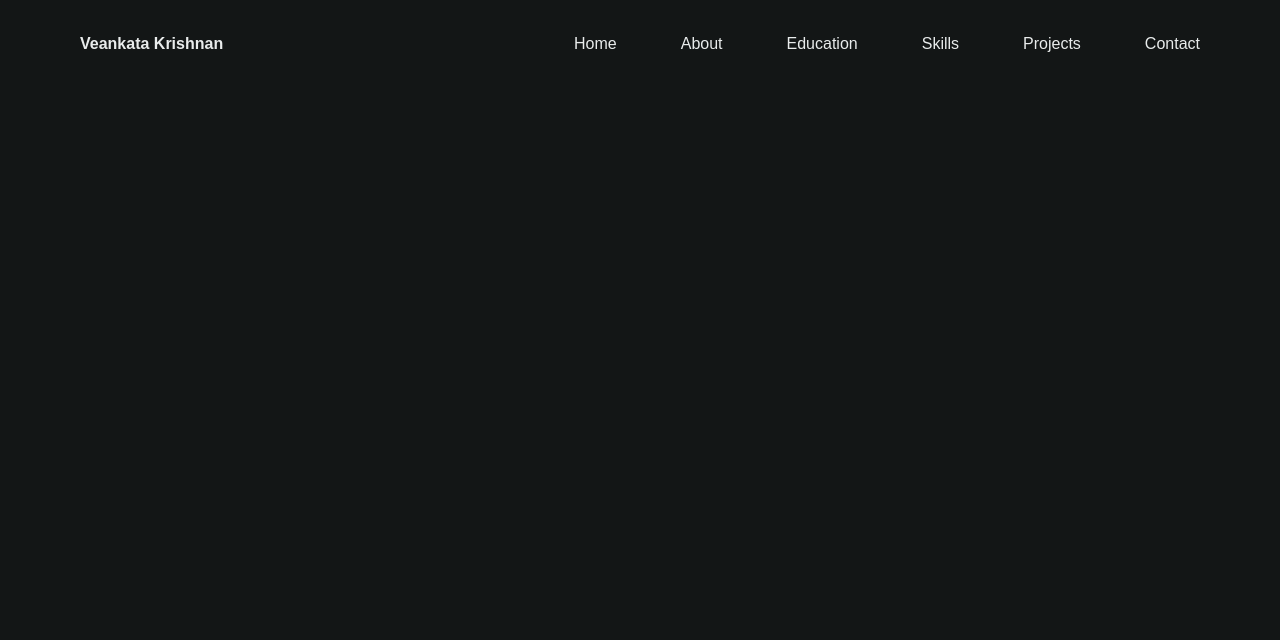
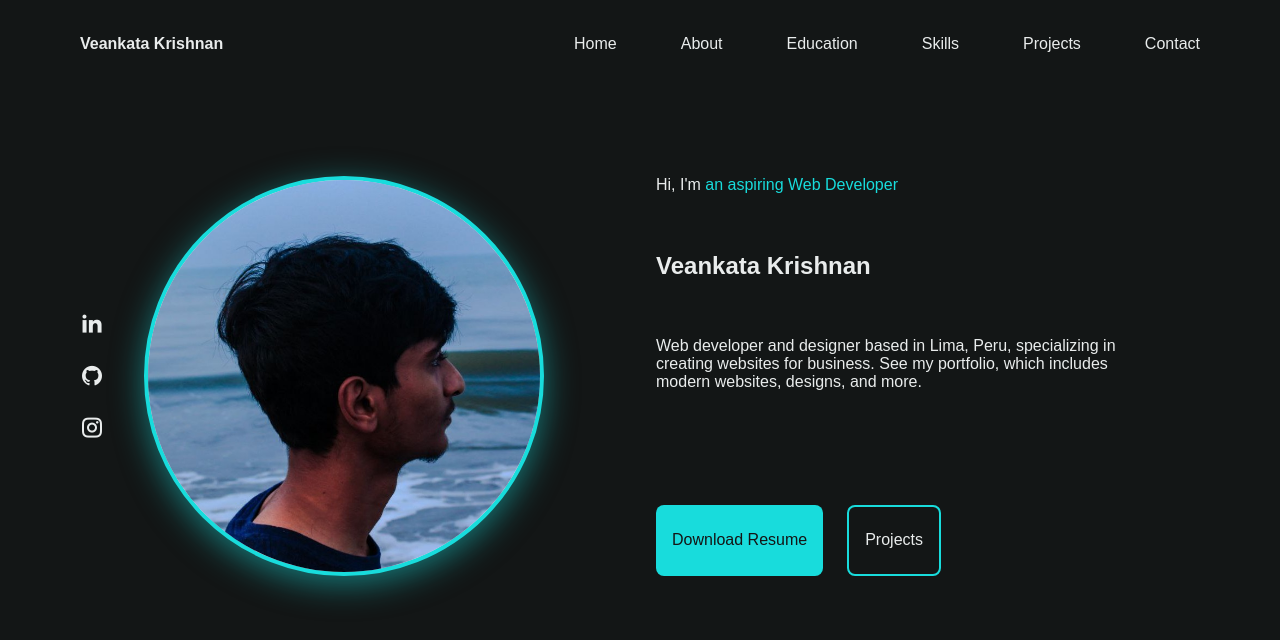
Before and after one commit to veankatakrishnan/responsive-portfolio-html-css-js, a plain HTML site: page index.html in a window 1280 px wide. Drawn offline with nearby package versions, Linux system fonts and the light colour scheme; a web font is replaced by a local one.

Commit message:
Home Section Completed

```diff
--- a/assets/css/styles.css
+++ b/assets/css/styles.css
@@ -228,17 +228,110 @@ img {
 }
 
 /* Add shadow header */
-
+.shadow-header{
+  box-shadow: 0 2px 16px hsla(0, 0%, 0%, .5);
+}
 
 /* Active link */
 
 
 /*=============== HOME ===============*/
+.home__container{
+  row-gap: 4rem;
+  padding-block: 2.5rem 2rem;
+}
 
+.home__content{
+  position: relative;
+  justify-self: center;
+}
 
+.home__image{
+  width: 240px;
+  height: 240px;
+  background-color: var(--white-color);
+  border-radius: 50%;
+  overflow: hidden;
+  display: flex;
+  align-items: flex-end;
+  justify-content: center;
+  border: 5px solid var(--first-color);
+  box-shadow: 0 8px 32px hsla(var(--hue), 80%, 48%, .5);
+}
+
+.home__img{
+  width: 200px;
+  filter: drop-shadow(0 4px 16px hsla(0, 0%, 0%, .2));
+}
+
+.home__social{
+  position: absolute;
+  top: 0;
+  bottom: 0;
+  left: -2.5rem;
+  display: grid;
+  align-content: center;
+  row-gap: 1.5rem;
+}
+
+.home__link{
+  color: var(--white-color);
+  font-size: 1.5rem;
+  transition: transform .4s, color .4s;
+}
+
+.home__link:hover{
+  transform: translate(-.25rem);
+  color: var(--first-color);
+}
+
+.home__data{
+  text-align: center;
+  row-gap: 1rem;
+}
+
+.home__subtitle span{
+  color: var(--first-color);
+}
+
+.home__title{
+  font-size: var(--bigger-font-size);
+  color: var(--first-color);
+}
+
+.home__buttons{
+  display: flex;
+  flex-wrap: wrap;
+  gap: .5rem;
+  justify-content: center;
+  margin-top: 2rem;
+}
 /*=============== BUTTON ===============*/
+.button{
+  display: inline-flex;
+  justify-content: center;
+  align-items: center;
+  background-color: var(--first-color);
+  color: var(--black-color);
+  font-weight: var(--font-medium);
+  padding: 0.5rem 1rem;
+  border-radius: .5rem;
+  transition: box-shadow .4s, color .4s;
+}
 
+.button:hover{
+  box-shadow: 0 8px 24px hsla(var(--hue), 80%, 48%, .3);
+}
 
+.button__ghost{
+  background-color: var(--body-color);
+  color: var(--white-color);
+  border: 2px solid var(--first-color);
+}
+
+.button__ghost:hover{
+  color: var(--first-color);
+}
 /*=============== ABOUT ===============*/
 
 
@@ -269,15 +362,50 @@ img {
   .container{
     margin-inline: 1rem;
   }
+
+  .home__image{
+    width: 200px;
+    height: 200px;
+  }
+
+  .home__img{
+    width: 170px;
+  }
 }
 
 /* For medium devices */
+@media screen and (min-wdith: 540px){
+  .home__container{
+    grid-template-columns: 400px;
+    justify-content: center;
+  }
+}
 
+@media screen and (min-width : 768px){
+  .home__container{
+    grid-template-columns: repeat(2, 350px);
+    justify-content: center;
+  }
+  .home__data{
+    text-align: initial;
+  }
+  .home__buttons{
+    justify-content: initial;
+  }
+}
 
 /* For large devices */
 @media screen and (min-width : 1150px){
   .container{
     margin-inline: auto;
+  }
+
+  .section{
+    padding-block: 7rem 2rem;
+  }
+
+  .section__title{
+    margin-bottom: 3rem;
   }
 
   .nav{
@@ -294,6 +422,34 @@ img {
     column-gap: 4rem;
   }
 
+  .home__container{
+    grid-template-columns: 400px 480px;
+    column-gap: 7rem;
+    padding-block: 4rem 3rem;
+  }
+
+  .home__image{
+    width: 400px;
+    height: 400px;
+    border-width: 4px;
+  }
+
+  .home__img{
+    width: 100%;
+  }
+
+  .home__social{
+    left: -4rem;
+  }
+
+  .home__data{
+    row-gap: 1.5rem;
+  }
+
+  .home__buttons{
+    margin-top: 3.5rem;
+    column-gap: 1.5rem;
+  }
 }
 
 /* For 2K resolutions (2048 x 1152, 2048 x 1536) */
--- a/assets/js/main.js
+++ b/assets/js/main.js
@@ -27,10 +27,23 @@ const linkAction = () =>{
 navLink.forEach(n => n.addEventListener('click', linkAction))
 
 /*=============== HOME TYPED JS ===============*/
-
+const typed = new Typed('#home-typed', {
+    strings: ['an aspiring Web Developer !', 'a Networks Enthusiast !','a Computer &amp; Communication Undergrad'],
+    typeSpeed: 80,
+    backSpeed: 40,
+    backDelay: 2000,
+    loop: true,
+    cursorChar: '',
+});
 
 /*=============== ADD SHADOW HEADER ===============*/
-
+const shadowHeader = () =>{
+    const header = document.getElementById('header')
+    // Add a class if the bottom offset is greater than 50 of the viewport
+    this.scrollY >= 50 ? header.classList.add('shadow-header')
+                       : header.classList.remove('shadow-header')
+}
+window.addEventListener('scroll', shadowHeader)
 
 /*=============== CONTACT EMAIL JS ===============*/
 
--- a/index.html
+++ b/index.html
@@ -59,7 +59,44 @@
       <main class="main">
          <!--==================== HOME ====================-->
          <section class="home section" id="home">
+            <div class="home__container container grid">
+               <div class="home__content">
+                  <div class="home__image">
+                     <img src="assets/img/Cherai Beach Sq.jpg" alt="image" class="home__img">
+                  </div>
 
+                  <div class="home__social">
+                     <!--LinkedIn-->
+                     <a href="https://www.linkedin.com/in/veankatakrishnan/" target="_blank" class="home__link">
+                        <i class="ri-linkedin-fill"></i>
+                     </a>
+                     <!--Github-->
+                     <a href="https://github.com/veankatakrishnan" target="_blank" class="home__link">
+                        <i class="ri-github-fill"></i>
+                     </a>
+                     <!--Instagram-->
+                     <a href="https://www.instagram.com/veankata.krishnan/" target="_blank" class="home__link">
+                        <i class="ri-instagram-line"></i>
+                     </a>
+                  </div>
+               </div>
+               <div class="home__data grid">
+                  <p class="home__subtitle">
+                     Hi, I'm <span id="home-typed">Web Developer</span>
+                  </p>
+
+                  <h1 class="home__description">Veankata Krishnan</h1>
+
+                  <p class="home__description">
+                     Web developer and designer based in Lima, Peru, specializing in creating websites for business. See my portfolio, which includes modern websites, designs, and more.
+                  </p>
+
+                  <div class="home__buttons">
+                     <a href="" class="button">Download Resume</a>
+                     <a href="#projects" class="button button__ghost">Projects</a>
+                  </div>
+               </div>
+            </div>
          </section>
 
          <!--==================== ABOUT ====================-->
```
Also changed, not shown: assets/img/Cherai Beach Sq.jpg (added).
